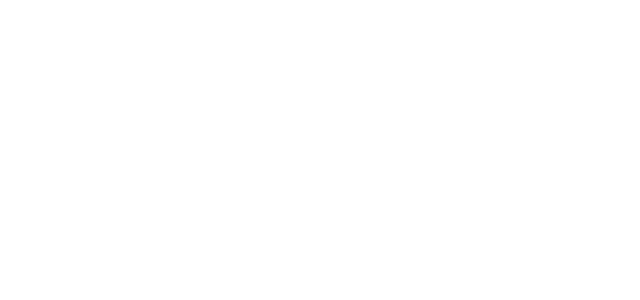
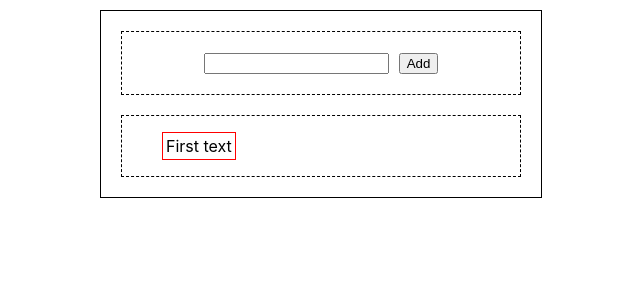
Before and after one commit to AshotHeb/arpi-react-tutorial, a React (Create React App) app: page / in a window 1280 px wide. Shown: the top 300 px of the page, without its empty margins (319-959 px from the left). Built offline with nearby package versions, Linux system fonts and the light colour scheme.

Commit message:
use Reducer hook

```diff
--- a/src/App.js
+++ b/src/App.js
@@ -1,9 +1,10 @@
 import './App.css';
+import { TextSection } from './containers/TextSection';
 
 function App() {
   return (
     <div className="App">
-
+      <TextSection />
     </div>
   );
 }
--- /dev/null
+++ b/src/containers/TextSection/AddTextBlock/index.jsx
@@ -0,0 +1,23 @@
+import { useRef } from "react"
+import "./styles.css"
+
+export const AddTextBlock = ({
+    dispatch
+}) => {
+    const textRef = useRef(null)
+
+    const handleAddNewText = () => {
+        const { value } = textRef.current
+        dispatch({
+            type: 'ADD_NEW_TEXT',
+            payload: value
+        })
+
+    }
+    return (
+        <div className="add-text-block">
+            <input type="text" ref={textRef} />
+            <button className="add-text-button" onClick={handleAddNewText}>Add</button>
+        </div>
+    )
+}
--- /dev/null
+++ b/src/containers/TextSection/AddTextBlock/styles.css
@@ -0,0 +1,8 @@
+.add-text-block {
+    padding: 20px;
+    border: 1px dashed black;
+}
+
+.add-text-button{
+margin-left: 10px;
+}
--- /dev/null
+++ b/src/containers/TextSection/TextsList/index.jsx
@@ -0,0 +1,13 @@
+import './styles.css'
+
+export const TextsList = ({
+    list
+}) => {
+    return (
+        <div className="texts-list-wrapper">
+            <ul className="texts-list">
+                {list.map(item => <li key={item.id}>{item.text}</li>)}
+            </ul>
+        </div>
+    )
+}
--- /dev/null
+++ b/src/containers/TextSection/TextsList/styles.css
@@ -0,0 +1,17 @@
+.texts-list-wrapper {
+    border: 1px dashed black;
+    margin-top: 20px;
+}
+
+.texts-list{
+    list-style: none;
+    display: flex;
+    gap: 6px;
+    flex-wrap: wrap;
+}
+
+.texts-list>li {
+    padding: 3px;
+    border: 1px solid red;
+
+}
--- /dev/null
+++ b/src/containers/TextSection/index.jsx
@@ -0,0 +1,25 @@
+import { useReducer } from "react"
+import { AddTextBlock } from "./AddTextBlock"
+import { TextsList } from "./TextsList"
+import './styles.css'
+import { textsListReducer } from "../../reducers/textsListReducer"
+
+const defaultState = {
+    textsList: [{
+        text: "First text",
+        id: Math.random()
+    }]
+}
+
+export const TextSection = () => {
+
+
+    const [state, dispatch] = useReducer(textsListReducer, defaultState)
+
+    return (
+        <div className="text-section-container">
+            <AddTextBlock dispatch={dispatch} />
+            <TextsList list={state.textsList} />
+        </div>
+    )
+}
--- /dev/null
+++ b/src/containers/TextSection/styles.css
@@ -0,0 +1,6 @@
+.text-section-container {
+    max-width: 400px;
+    border: 1px solid black;
+    padding: 20px;
+    margin: 10px auto;
+}
--- /dev/null
+++ b/src/reducers/textsListReducer/index.js
@@ -0,0 +1,40 @@
+/*
+Action
+
+action = {
+    type:'ADD_NEW_TEXT',
+    payload:'Barev'
+}
+
+action1 = {
+    type:'CLEAR_TEXTS_LIST'
+}
+*/
+
+/*
+State = {
+    textsList:[],
+    ...
+}
+*/
+
+export const textsListReducer = (state, action) => {
+    switch (action.type) {
+        case "ADD_NEW_TEXT":
+            const newText = action.payload
+            return {
+                ...state,
+                textsList: [...state.textsList, {
+                    text: newText,
+                    id: Math.random()
+                }]
+            }
+        case "CLEAR_TEXTS_LIST":
+            return {
+                ...state,
+                textsList: []
+            }
+        default: return state
+    }
+
+}
```
